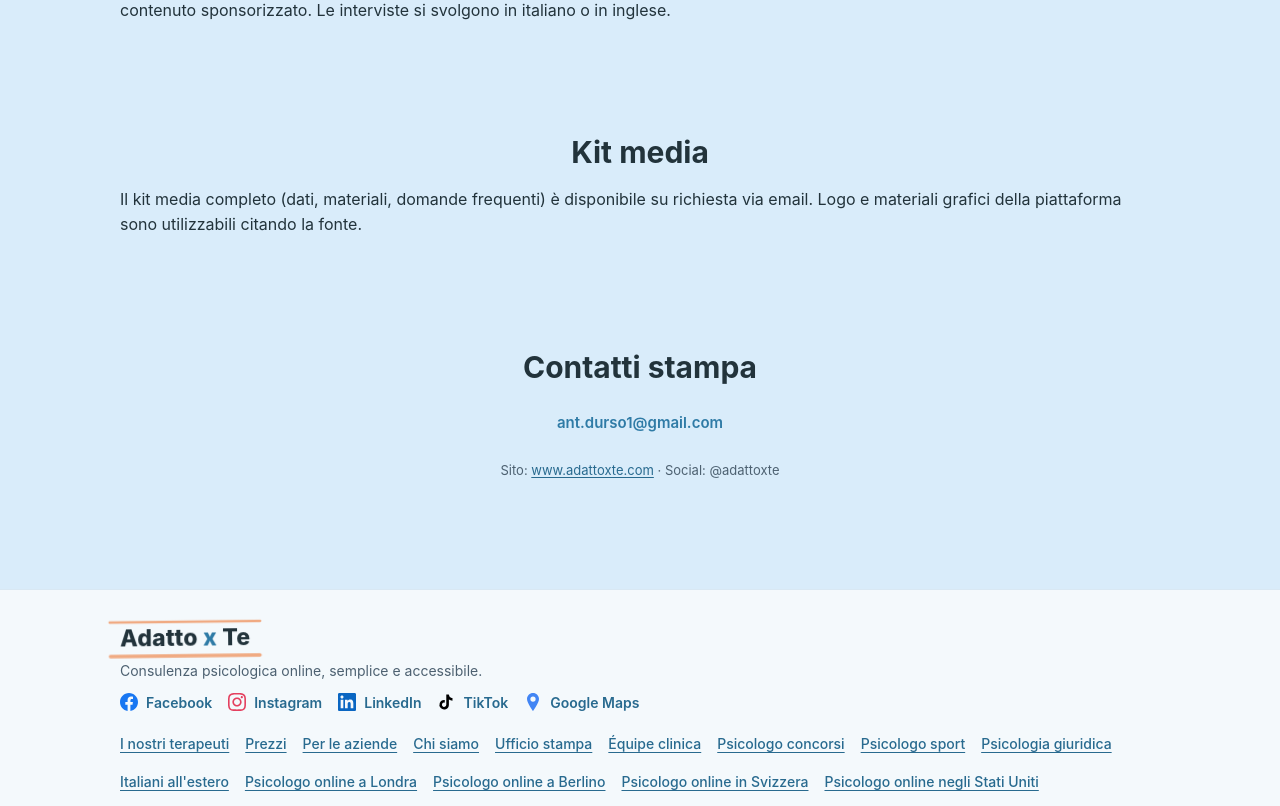
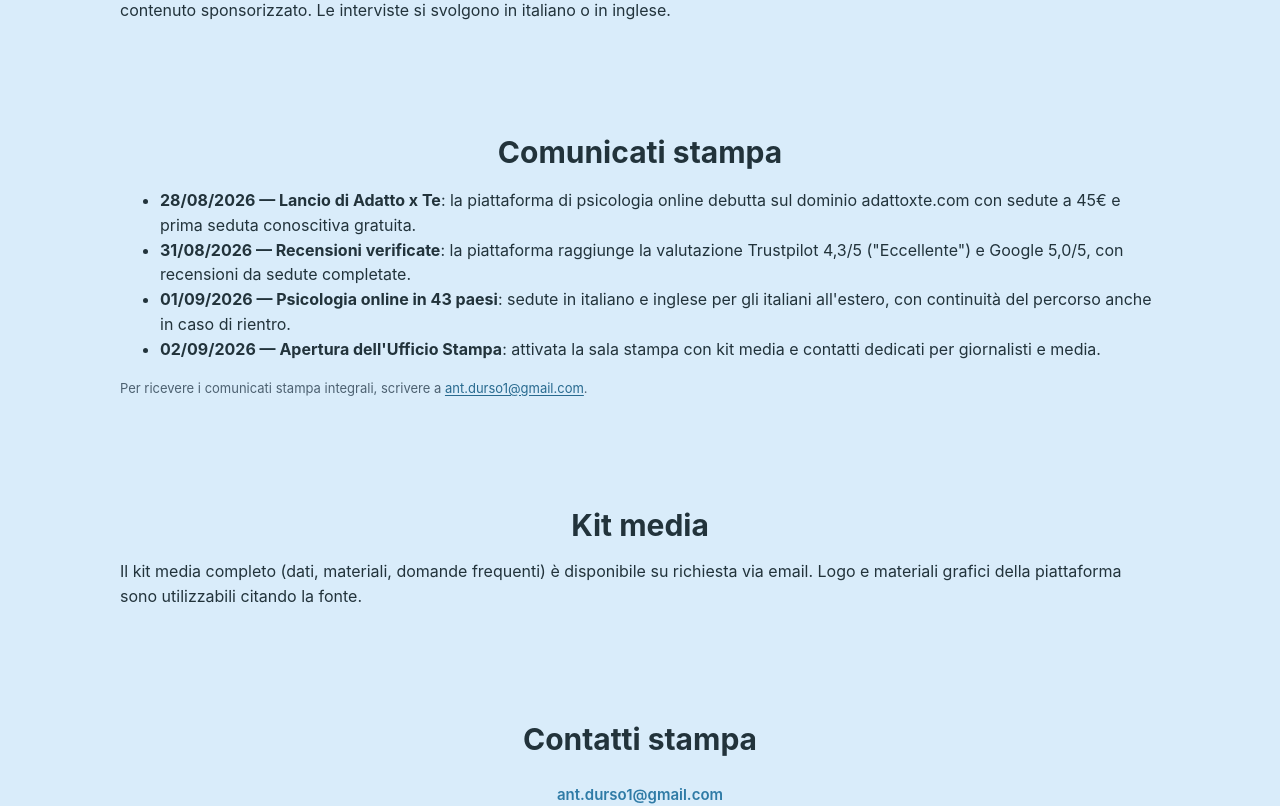
Before and after one commit to antonio-durso/adattoxte, a React (Vite) app in the folder frontend/: page /ufficio-stampa in a window 1280 px wide. Shown: the part 1500-2306 px from the top of the page. Built offline with nearby package versions, Linux system fonts and the light colour scheme; no server answers.

Commit message:
Ufficio stampa: aggiunta sezione Comunicati stampa (sala stampa completa)

```diff
--- a/frontend/src/pages/Press.jsx
+++ b/frontend/src/pages/Press.jsx
@@ -106,6 +106,34 @@ export default function Press() {
 
       <section className="container section">
         <Reveal>
+          <h2>Comunicati stampa</h2>
+          <ul>
+            <li>
+              <strong>28/08/2026 — Lancio di Adatto x Te</strong>: la piattaforma di psicologia online
+              debutta sul dominio adattoxte.com con sedute a 45€ e prima seduta conoscitiva gratuita.
+            </li>
+            <li>
+              <strong>31/08/2026 — Recensioni verificate</strong>: la piattaforma raggiunge la valutazione
+              Trustpilot 4,3/5 ("Eccellente") e Google 5,0/5, con recensioni da sedute completate.
+            </li>
+            <li>
+              <strong>01/09/2026 — Psicologia online in 43 paesi</strong>: sedute in italiano e inglese
+              per gli italiani all'estero, con continuità del percorso anche in caso di rientro.
+            </li>
+            <li>
+              <strong>02/09/2026 — Apertura dell'Ufficio Stampa</strong>: attivata la sala stampa con
+              kit media e contatti dedicati per giornalisti e media.
+            </li>
+          </ul>
+          <p className="muted small">
+            Per ricevere i comunicati stampa integrali, scrivere a{' '}
+            <a href="mailto:ant.durso1@gmail.com">ant.durso1@gmail.com</a>.
+          </p>
+        </Reveal>
+      </section>
+
+      <section className="container section">
+        <Reveal>
           <h2>Kit media</h2>
           <p>
             Il kit media completo (dati, materiali, domande frequenti) è disponibile su richiesta via email.
```
